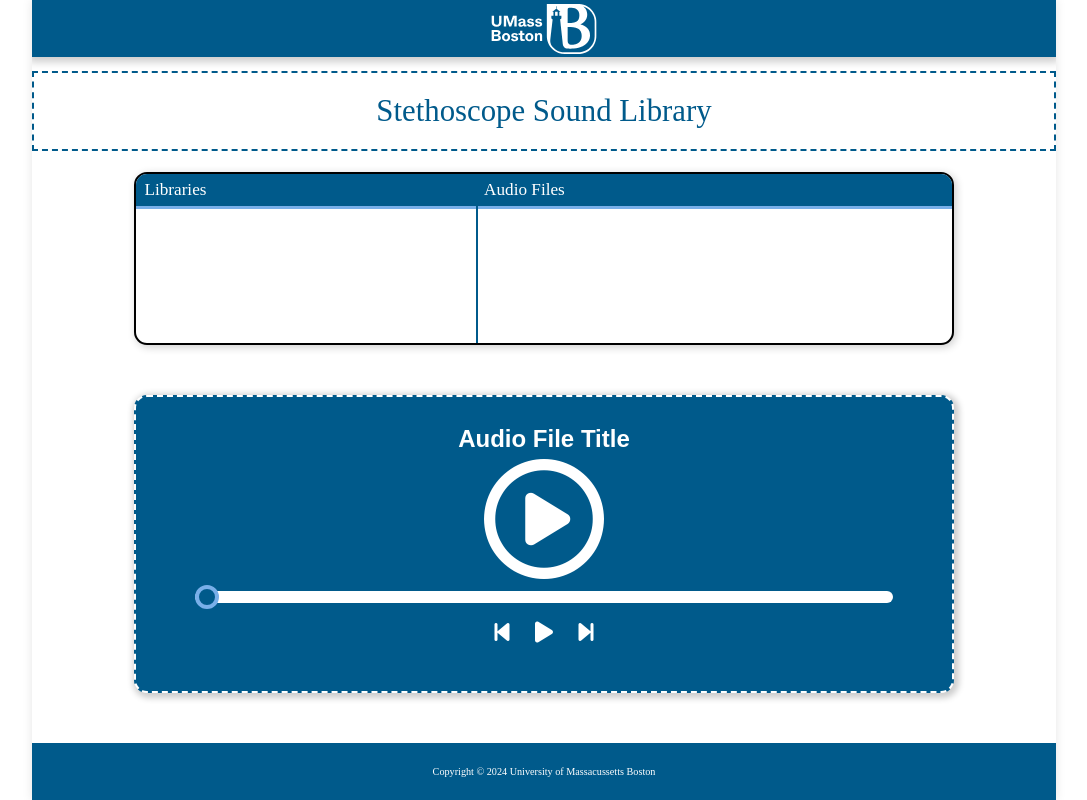
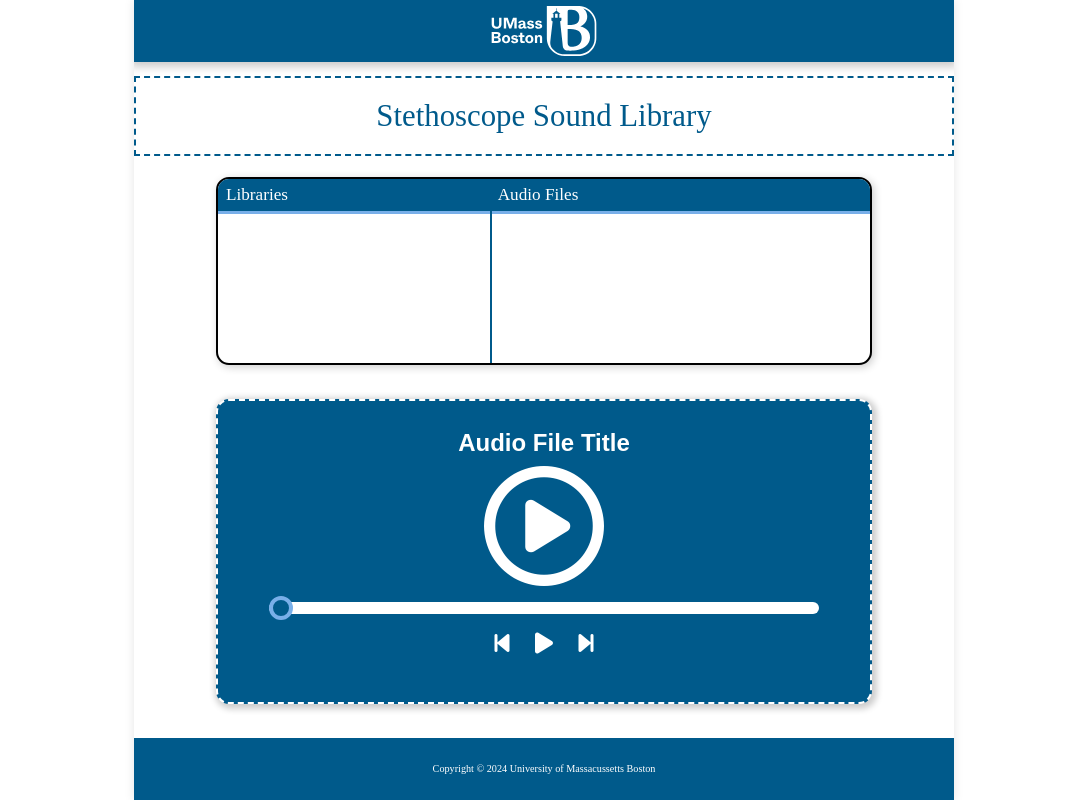
Before and after one commit to DEM-1323/Stethescope-Sound-Library, a Flask app: page / in a window 1280 px wide. Shown: the whole page, without its empty margins (96-1183 px from the left). Run offline with Flask 3, Linux system fonts and the light colour scheme; data that the repository does not hold is empty; some web fonts are replaced.

Commit message:
changed some sizing styles for larger screens

```diff
--- a/static/css/styles.css
+++ b/static/css/styles.css
@@ -325,7 +325,7 @@ li.selected:first-child {
         background-color: #fff;
     }
     .App {
-      max-width: 1024px; /* Set a max-width if you want to restrict the app size */
+      max-width: 820px; /* Set a max-width if you want to restrict the app size */
       margin: auto; /* This will center the max-width container */
       box-shadow: 0 0 10px rgba(0, 0, 0, 0.1); /* Optional: add shadow for better focus */
     }
@@ -338,6 +338,9 @@ li.selected:first-child {
     #Title {
         font-size: calc(10px + 1vh + 1vw);
     }
+    .Library-Select {
+        max-height: 250px
+    }
     .Library-Select h3 {
         font-size: calc(10px + .25vw + .5vh);
     }
@@ -348,6 +351,12 @@ li.selected:first-child {
         padding: .5vh 2vh;
         font-size: calc(8px + .25vw + .5vh);
     }
+    .audio-item{
+        padding: .5vh 1.5vh;
+    }
+    .Audio-Player {
+        margin: calc(10px + 3vh) 0;
+    }
     .App-Footer {
         padding: 0;
     }
```
